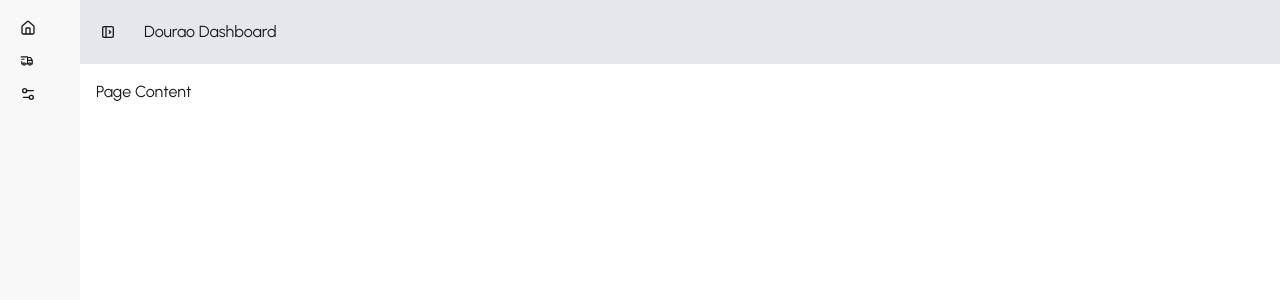
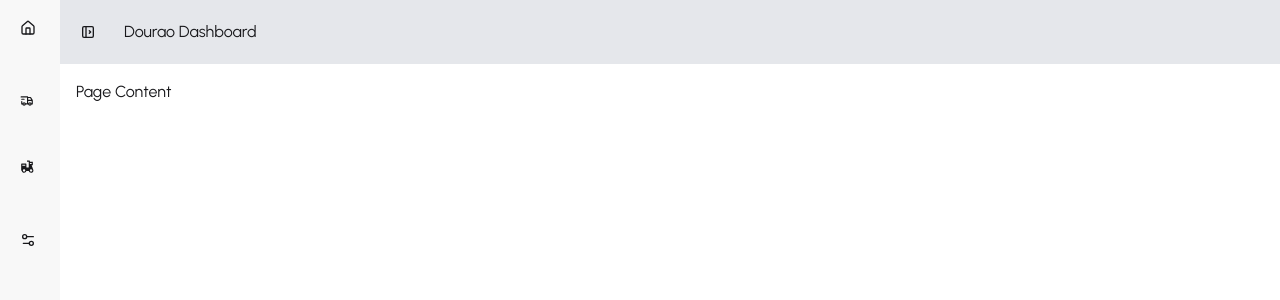
Before and after one commit to lizansarkar/dourao-client-repository, a React (Vite) app: page /dashboard in a window 1280 px wide. Shown: the top 300 px of the page. Built offline with nearby package versions, Linux system fonts and the light colour scheme; no server answers; sample sign-in values are in the browser's storage.

Commit message:
create approver rider component and get approval data

```diff
--- a/src/layouts/DashboardLayout.jsx
+++ b/src/layouts/DashboardLayout.jsx
@@ -1,4 +1,5 @@
 import React from "react";
+import { RiEBike2Fill } from "react-icons/ri";
 import { TbTruckDelivery } from "react-icons/tb";
 import { Link, NavLink, Outlet } from "react-router";
 
@@ -43,9 +44,9 @@ export default function DashboardLayout() {
           aria-label="close sidebar"
           className="drawer-overlay"
         ></label>
-        <div className="flex min-h-full flex-col items-start bg-base-200 is-drawer-close:w-20 is-drawer-open:w-64">
+        <div className="flex min-h-full flex-col items-start bg-base-200 is-drawer-close:w-15 is-drawer-open:w-64">
           {/* Sidebar content here */}
-          <ul className="menu w-full grow">
+          <ul className="menu w-full grow gap-10">
             {/* List item */}
             <li>
               <Link
@@ -73,9 +74,17 @@ export default function DashboardLayout() {
 
             {/* our dashboard link */}
             <li>
-              <Link to='/dashboard/my-parcels' className="is-drawer-close:tooltip is-drawer-close:tooltip-right">
+              <Link to='/dashboard/my-parcels' className="is-drawer-close:tooltip is-drawer-close:tooltip-right" data-tip="My Parcels">
                  <TbTruckDelivery />
                  <span className="is-drawer-close:hidden">My Parcels</span>
+              </Link>
+            </li>
+
+            {/* approve rider menu add in dashboard */}
+            <li>
+              <Link to='approve-rider' className="is-drawer-close:tooltip is-drawer-close:tooltip-right" data-tip="Apporve Rider">
+                 <RiEBike2Fill />
+                 <span className="is-drawer-close:hidden">Apporve Rider</span>
               </Link>
             </li>
 
--- /dev/null
+++ b/src/pages/rider/ApproveRider.jsx
@@ -0,0 +1,19 @@
+import { useQuery } from '@tanstack/react-query'
+import React from 'react'
+import useAxiosSicure from '../../hooks/useAxiosSicure'
+
+export default function ApproveRider() {
+    const axiosSicure = useAxiosSicure();
+    const {data: riders = []} = useQuery({
+        queryKey: ['riders', 'pending'],
+        queryFn: async () => {
+         const res = await axiosSicure.get('/riders');
+         return res.data;
+        }
+    })
+  return (
+    <div>
+        <h2>Riders Pending Aproval: {riders.length}</h2>
+    </div>
+  )
+}
--- a/src/pages/rider/Rider.jsx
+++ b/src/pages/rider/Rider.jsx
@@ -1,20 +1,21 @@
-import React, { useMemo, useState, useEffect } from 'react';
-import { useForm } from 'react-hook-form';
-import { useLoaderData } from 'react-router';
-import Swal from 'sweetalert2';
-import RiderImg from '../../assets/agent-pending.png'
+import React, { useMemo, useState, useEffect } from "react";
+import { useForm } from "react-hook-form";
+import { useLoaderData } from "react-router";
+import Swal from "sweetalert2";
+import RiderImg from "../../assets/agent-pending.png";
+import useAxiosSicure from "../../hooks/useAxiosSicure";
 
 // 1. Styling Constants
 const INPUT_CLASS =
-  'w-full p-3 border border-gray-300 rounded-lg focus:ring-2 focus:ring-[#51CC79] focus:border-transparent transition-all duration-300';
-const LABEL_CLASS = 'block text-sm font-medium text-gray-700 mb-1';
-const ACCENT_COLOR = 'text-[#008953]'; // Dark green for titles and accents
+  "w-full p-3 border border-gray-300 rounded-lg focus:ring-2 focus:ring-[#51CC79] focus:border-transparent transition-all duration-300";
+const LABEL_CLASS = "block text-sm font-medium text-gray-700 mb-1";
+const ACCENT_COLOR = "text-[#008953]"; // Dark green for titles and accents
 
 // --- Custom Component: Form Input ---
 const FormInput = ({
   label,
   name,
-  type = 'text',
+  type = "text",
   placeholder,
   register,
   error,
@@ -55,14 +56,14 @@ const FormSelect = ({
       id={name}
       {...register(name, { required: `${label} is required` })}
       className={`${INPUT_CLASS} appearance-none ${
-        disabled ? 'bg-gray-100 text-gray-500 cursor-not-allowed' : ''
+        disabled ? "bg-gray-100 text-gray-500 cursor-not-allowed" : ""
       }`}
       disabled={disabled}
     >
       {options.map((option, index) => (
         <option
           key={index}
-          value={index === 0 ? '' : option}
+          value={index === 0 ? "" : option}
           disabled={index === 0}
         >
           {option}
@@ -81,6 +82,9 @@ export default function Rider() {
 
   const [selectedWireHouse, setSelectedWireHouse] = useState("");
 
+  //axios sicure hooks add
+  const axiosSicure = useAxiosSicure();
+
   const {
     register,
     handleSubmit,
@@ -89,13 +93,13 @@ export default function Rider() {
     setValue,
   } = useForm({
     defaultValues: {
-      yourName: '',
-      yourAge: '',
-      yourEmail: '',
-      yourDistrict: '',
-      nidNo: '',
-      contact: '',
-      wireHouse: '',
+      yourName: "",
+      yourAge: "",
+      yourEmail: "",
+      yourDistrict: "",
+      nidNo: "",
+      contact: "",
+      wireHouse: "",
     },
   });
 
@@ -108,18 +112,23 @@ export default function Rider() {
     if (serviceCenterData.length === 0) return ["জেলা খুঁজে পাওয়া যায়নি"];
 
     // Get unique district names
-    const uniqueDistricts = new Set(serviceCenterData.map((item) => item.district));
+    const uniqueDistricts = new Set(
+      serviceCenterData.map((item) => item.district)
+    );
     return ["Select your District", ...Array.from(uniqueDistricts)];
   }, [serviceCenterData]);
 
   // --- 2. Create Wire-House list (Memoized) ---
   const wireHouses = useMemo(() => {
     // Default value if no data is loaded
-    if (serviceCenterData.length === 0) return ["Wire-house খুঁজে পাওয়া যায়নি"];
+    if (serviceCenterData.length === 0)
+      return ["Wire-house খুঁজে পাওয়া যায়নি"];
 
     // We use the 'district' property from serviceCenterData for the wire-house names for simplicity
     // In a real app, you might have a dedicated 'wireHouseName' property.
-    const uniqueWireHouses = new Set(serviceCenterData.map((item) => item.district + " - " + item.region));
+    const uniqueWireHouses = new Set(
+      serviceCenterData.map((item) => item.district + " - " + item.region)
+    );
     return ["Select wire-house", ...Array.from(uniqueWireHouses)];
   }, [serviceCenterData]);
 
@@ -129,15 +138,19 @@ export default function Rider() {
   }, [watchedWireHouse]);
 
   const onSubmit = (data) => {
-    console.log('Rider Application Data:', data);
+    console.log("Rider Application Data:", data);
 
+    axiosSicure.post("/riders", data).then((res) => {
+      if (res.data.insertedId) {
         // Simulating an API call success with SweetAlert
         Swal.fire({
-      title: 'Application Submitted!',
-      text: 'Your rider application has been successfully submitted.',
-      icon: 'success',
-      confirmButtonColor: '#51CC79',
-      confirmButtonText: 'Great!',
+          title: "Application Submitted!",
+          text: "Your rider application has been successfully submitted.",
+          icon: "success",
+          confirmButtonColor: "#51CC79",
+          confirmButtonText: "Great!",
+        });
+      }
     });
   };
 
@@ -146,7 +159,6 @@ export default function Rider() {
     <div className="min-h-screen bg-white p-4 sm:p-8 flex justify-center font-[Inter]">
       {/* Inner Container to hold the form and the image side-by-side */}
       <div className="w-full container bg-white rounded-xl flex flex-col lg:flex-row shadow-none justify-center items-center">
-
         {/* Left Section: Form Content */}
         <div className="p-6 sm:p-10 lg:w-3/5">
           {/* Header Section (Matching the image's text) */}
@@ -154,7 +166,9 @@ export default function Rider() {
             Be a Rider
           </h1>
           <p className="text-gray-600 mb-8 max-w-lg">
-              Enjoy fast, reliable parcel delivery with real-time tracking and zero hassle. From personal packages to business shipments — we deliver on time, every time.
+            Enjoy fast, reliable parcel delivery with real-time tracking and
+            zero hassle. From personal packages to business shipments — we
+            deliver on time, every time.
           </p>
 
           <hr className="mb-8 border-t border-gray-200" />
@@ -165,7 +179,6 @@ export default function Rider() {
           </h2>
 
           <form onSubmit={handleSubmit(onSubmit)} className="space-y-6">
-
             {/* Row 1: Your Name & Your Age */}
             <div className="grid grid-cols-1 md:grid-cols-2 gap-6">
               <FormInput
@@ -253,7 +266,6 @@ export default function Rider() {
         {/* Right Section: Image/Graphic */}
         {/* The image is placed using Tailwind to align it to the right on large screens */}
         <div className="hidden md:block w-[400px] lg:h-[400px] p-4 relative overflow-hidden">
-
           {/* The image should be styled to cover the area, similar to the original design */}
           <img
             src={RiderImg} // Placeholder URL
@@ -261,7 +273,6 @@ export default function Rider() {
             className="w-full h-full object-contain object-bottom absolute bottom-0 right-0"
           />
         </div>
-
       </div>
     </div>
   );
--- a/src/routes/Router.jsx
+++ b/src/routes/Router.jsx
@@ -14,6 +14,7 @@ import MyPercels from "../pages/dashboard/myPercels/MyPercels";
 import Payment from "../pages/dashboard/payment/Payment";
 import PaymentSuccess from "../pages/dashboard/payment/PaymentSuccess";
 import PaymentCancelled from "../pages/dashboard/payment/PaymentCancelled";
+import ApproveRider from "../pages/rider/ApproveRider";
 
 export const router = createBrowserRouter([
   {
@@ -96,6 +97,10 @@ export const router = createBrowserRouter([
         path: 'payment-cancelled',
         element: <PaymentCancelled></PaymentCancelled>
       },
+      {
+        path: 'approve-rider',
+        element: <ApproveRider></ApproveRider>
+      }
     ]
   }
 ]);
```
Lines whose indentation alone changed are shown as unchanged.
